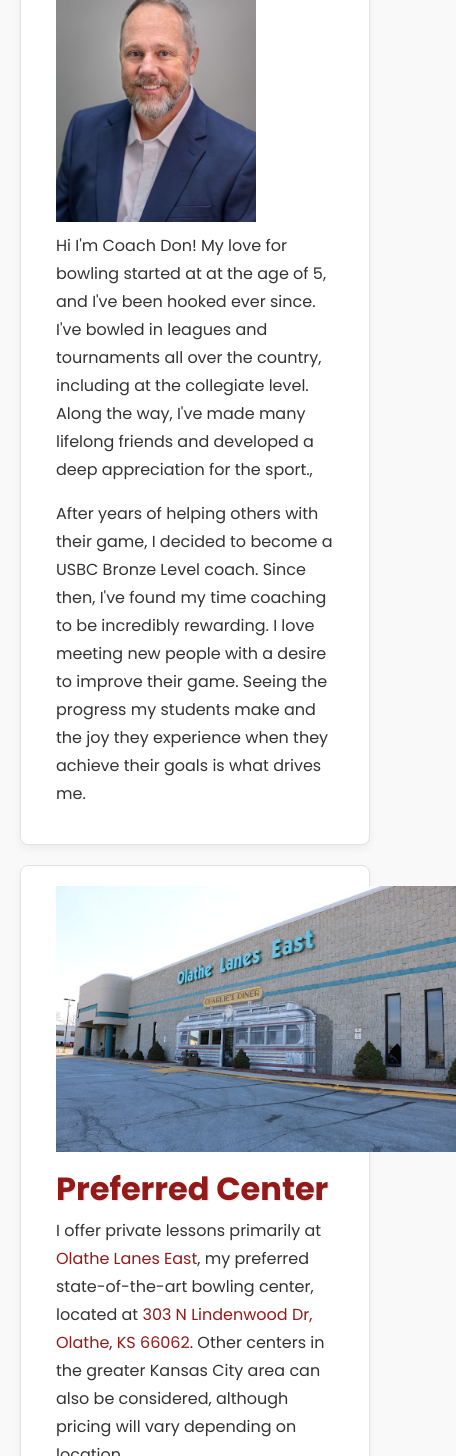
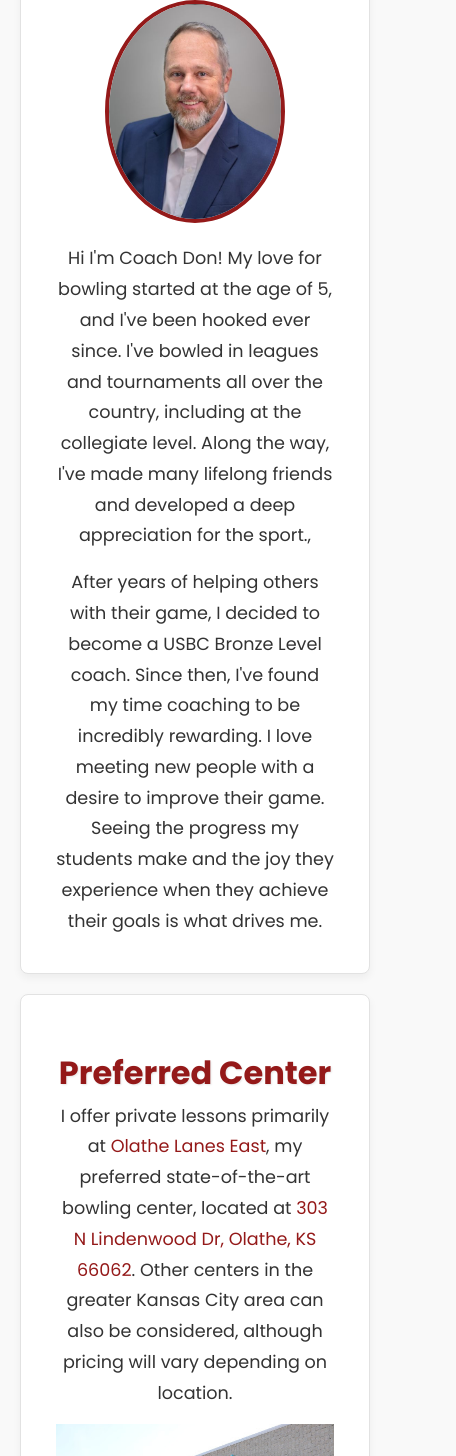
Before and after one commit to jhawkdon/bowlingcoachdon2, a plain HTML site: page index.html in a window 390 px wide. Shown: the part 544-2000 px from the top of the page, 456 px wide, since content can reach past the window. Drawn offline with Linux system fonts and the light colour scheme.

Commit message:
bowlingcoachdon2
Key Improvements include:
Adjusted About and Preferred Center Layout
Responsive Design
Styling Adjustments
Improved HTML and CSS Structure
Added comments in HTML and CSS for better documentation and readability

```diff
--- a/index.html
+++ b/index.html
@@ -5,42 +5,61 @@
     <meta name="viewport" content="width=device-width, initial-scale=1.0">
     <title>Bowling Coach Don Glasscock</title>
 
+	<!-- Link to external style.css file -->
 	<link rel="stylesheet" href="style.css">
-	<link href="https://fonts.googleapis.com/css2?family=Roboto:wght@400;700&display=swap" rel="stylesheet">9:55 PM 2/19/2024
+
+	<!-- Link to Google Fonts -->
+	<link href="https://fonts.googleapis.com/css2?family=Roboto:wght@400;700&display=swap" rel="stylesheet">
 </head>
 <body>
+    <!-- Header Section -->
     <header>
         <div class="container">
             <h1>Bowling Coach Don Glasscock</h1>
             <p>Welcome to my website!</p>
             <p>Get personalized bowling instruction with private or group lessons! No matter your average or skill level, I will help you reach your goals.</p>
             <a href="https://calendly.com/bowlingcoachdon" class="book-lesson-btn">Book a Lesson Now!</a>
+        </div>
     </header>
 
+    <!-- About Section -->
     <section id="about">
         <div class="container">
             <h2>About Me</h2>
-        <img src="DG Headshot.jpg" alt="Don Headshot" width=200>
-	<p>Hi I'm Coach Don! My love for bowling started at at the age of 5, and I've been hooked ever since. I've bowled in leagues and tournaments all over the country, including at the collegiate level. Along the way, I've made many lifelong friends and developed a deep appreciation for the sport.,</p>
-
-	<p>After years of helping others with their game, I decided to become a USBC Bronze Level coach. Since then, I've found my time coaching to be incredibly rewarding. I love meeting new 	people with a desire to improve their game. Seeing the progress my students make and the joy they experience when they achieve their goals is what drives me.</p>
+            <div class="about-content">
+                <!-- Profile Picture -->
+                <img src="DG Headshot.jpg" alt="Don Headshot" width="200" class="profile-pic">
+                <!-- Text Container -->
+                <div class="text-container">
+                    <p>Hi I'm Coach Don! My love for bowling started at the age of 5, and I've been hooked ever since. I've bowled in leagues and tournaments all over the country, including at the collegiate level. Along the way, I've made many lifelong friends and developed a deep appreciation for the sport.,</p>
+                    <p>After years of helping others with their game, I decided to become a USBC Bronze Level coach. Since then, I've found my time coaching to be incredibly rewarding. I love meeting new people with a desire to improve their game. Seeing the progress my students make and the joy they experience when they achieve their goals is what drives me.</p>
+                </div>
+            </div>
+        </div>
     </section>
 
+    <!-- Preferred Center Section -->
     <section id="preferred-center">
-    <div class="container">
-        <img src="OLE.jpg" alt="Olathe Lanes East" width="400">
+        <div class="container preferred-center-content">
+            <div class="preferred-center-text">
                 <h2>Preferred Center</h2>
                 <p>I offer private lessons primarily at <a href="https://www.google.com/maps/place/303+N+Lindenwood+Dr,+Olathe,+KS+66062" target="_blank">Olathe Lanes East</a>, my preferred state-of-the-art bowling center, located at <a href="https://www.google.com/maps/place/303+N+Lindenwood+Dr,+Olathe,+KS+66062" target="_blank">303 N Lindenwood Dr, Olathe, KS 66062</a>. Other centers in the greater Kansas City area can also be considered, although pricing will vary depending on location.</p>
             </div>
+            <!-- Image of Preferred Center -->
+            <img src="OLE.jpg" alt="Olathe Lanes East" width="400" class="preferred-center-img">
+        </div>
     </section>
 
+    <!-- Pricing Section -->
     <section id="pricing">
         <div class="container">
             <h2>Pricing</h2>
             <p>Single Lesson $60 (one hour lesson)</p>
             <p>Double Lesson $95 (one hour lesson)</p>
+        </div>
     </section>
 
+    <!-- Book Now Section -->
     <section id="book now">
         <div class="container">
             <h2>Let's Do This!</h2>
@@ -49,6 +68,7 @@
             <p>Or feel free to contact me with any questions:</p>
             <p><a href="mailto:jhawkdon@gmail.com">jhawkdon@gmail.com</a></p>
             <p>913-710-8343</p>
+        </div>
     </section>
 </body>
 </html>
--- a/style.css
+++ b/style.css
@@ -1,10 +1,8 @@
-/* At the very top of your CSS file */
+/* Import Google Fonts */
 @import url('https://fonts.googleapis.com/css2?family=Poppins:wght@400;700&display=swap');
-
 
 /* CSS Variables for the color scheme */
 :root {
-    /* Define your color scheme */
     --primary-color: #941919; /* Red */
     --secondary-color: #13189e; /* Blue */
     --text-color: #ffffff; /* White text */
@@ -26,14 +24,8 @@
     max-width: 1200px; /* Maximum width of the content area */
     margin: 0 auto; /* Centers the container */
     padding: 0 15px; /* Padding on the sides */
+    margin-top: 20px; /* Added margin for better spacing */
 }
-
-/* Apply the container class to the main content areas in your HTML */
-/*
-<div class="container">
-    ... Your content here ...
-</div>
-*/
 
 /* Body styling */
 body {
@@ -55,11 +47,11 @@ header {
 
 h1, h2, h3 {
     font-weight: 700;
-    text-shadow: 1px 1px 2px rgba(0,0,0,0.1); /* Subtle shadow for depth */
+    text-shadow: 1px 1px 2px rgba(0, 0, 0, 0.1); /* Subtle shadow for depth */
 }
 
 h1 {
-    font-size: 2.5rem;
+    font-size: 2.7rem;
     margin-bottom: 0.5rem;
 }
 
@@ -71,7 +63,7 @@ h2 {
 
 /* Paragraph styling */
 p {
-    font-size: 1rem;
+    font-size: 1.1rem;
     margin-bottom: 1rem;
 }
 
@@ -90,7 +82,8 @@ a, .btn-primary {
     transition: background-color 0.3s ease;
 }
 
-.btn-primary:hover, a:hover {
+.btn-primary:hover,
+a:hover {
     background-color: darken(var(--primary-color), 10%);
     color: var(--text-color);
 }
@@ -106,26 +99,24 @@ a, .btn-primary {
     text-decoration: none;
     font-weight: bold;
     cursor: pointer;
-    transition: background-color 0.3s;
-    border: 2px solid var(--primary-color); /* Replace with your button's background color */
-    transition: background-color 0.3s, transform 0.1s; /* Add transform to the transition */
+    transition: background-color 0.3s, border 0.3s, transform 0.1s;
+    border: 2px solid var(--primary-color);
 }
 
 .book-lesson-btn:active {
-    /* Pressed state styles */
-    transform: translateY(2px); /* Makes the button appear pressed down */
-    border-color: #darkerShade; /* Optional: border color to indicate active state */
+    transform: translateY(2px);
 }
 
 .book-lesson-btn:hover {
-    color: var(--text-color); /* Ensure it matches the button's normal text color */
-    text-decoration: none; /* Prevent underline if that's not desired */
-    background-color: var(--primary-color); /* Match the normal state background color */
+    color: var(--text-color);
+    text-decoration: none;
+    background-color: var(--primary-color);
+    border-color: var(--primary-color);
 }
 
 a:hover {
-    color: #13189e; /* Or any color that contrasts well with your background */
-    text-decoration: underline; /* Optional: adds an underline on hover */
+    color: #13189e;
+    text-decoration: underline;
 }
 
 /* Section styling */
@@ -135,23 +126,51 @@ section {
     margin-bottom: 20px;
     padding: 20px;
     background-color: var(--content-background-color);
-    box-shadow: 0 4px 8px rgba(0,0,0,0.05);
+    box-shadow: 0 4px 8px rgba(0, 0, 0, 0.05);
+}
+
+/* About Section Styling */
+.about-content {
+    display: flex;
+    align-items: center;
+}
+
+.text-container {
+    flex-grow: 1;
 }
 
 /* Image styling */
-img.profile-pic {
-    max-width: 100px; /* Adjust the size as needed */
+.profile-pic {
+    max-width: 180px;
     height: auto;
     border-radius: 50%;
     border: 4px solid var(--primary-color);
     display: block;
-    margin: 0 auto 20px;
+    margin: 10px 40px 10px 0;
+}
+
+/* Preferred Center Section Styling */
+.preferred-center-content {
+    display: flex;
+    align-items: center;
+}
+
+.preferred-center-text {
+    flex-grow: 1;
+    text-align: left; /* Align text to the left */
+}
+
+.preferred-center-img {
+    max-width: 400px; /* Adjust the size as needed */
+    height: auto;
+    margin-left: 18px;
 }
 
 /* Responsive design adjustments */
 @media (max-width: 768px) {
     h1 {
         font-size: 2rem;
+        margin-bottom: 0.25rem;
     }
 
     header {
@@ -161,4 +180,26 @@ img.profile-pic {
     .btn-primary {
         width: 100%;
     }
+
+    .about-content,
+    .preferred-center-content {
+        align-items: center;
+        flex-direction: column;
+    }
+
+    .text-container,
+    .preferred-center-text {
+        margin-top: 10px;
+        text-align: center;
+    }
+
+    .profile-pic {
+        margin: 10px 0; /* Adjust margin for smaller screens */
+    }
+
+    .preferred-center-img {
+        max-width: 100%;
+        height: auto;
+        margin-left: 0;
+    }
 }
```
Lines whose indentation alone changed are shown as unchanged.
